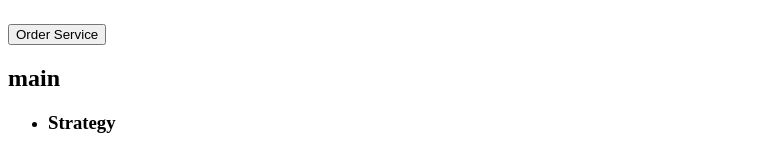
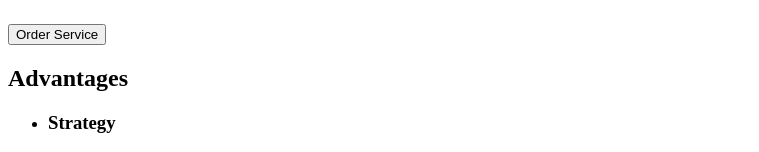
Before and after one commit to suzanna-samoilenko/goit-markup-hw-01, a plain HTML site: page index.html in a window 1280 px wide. Shown: the part 191-343 px from the top of the page, without its empty margins (0-759 px from the left). Drawn offline with Linux system fonts and the light colour scheme.

Commit message:
update index.html

```diff
--- a/index.html
+++ b/index.html
@@ -32,7 +32,7 @@
       </section>
 
       <section>
-        <h2>main</h2>
+        <h2>Advantages</h2>
         <ul>
           <li>
             <h3>Strategy</h3>
```
